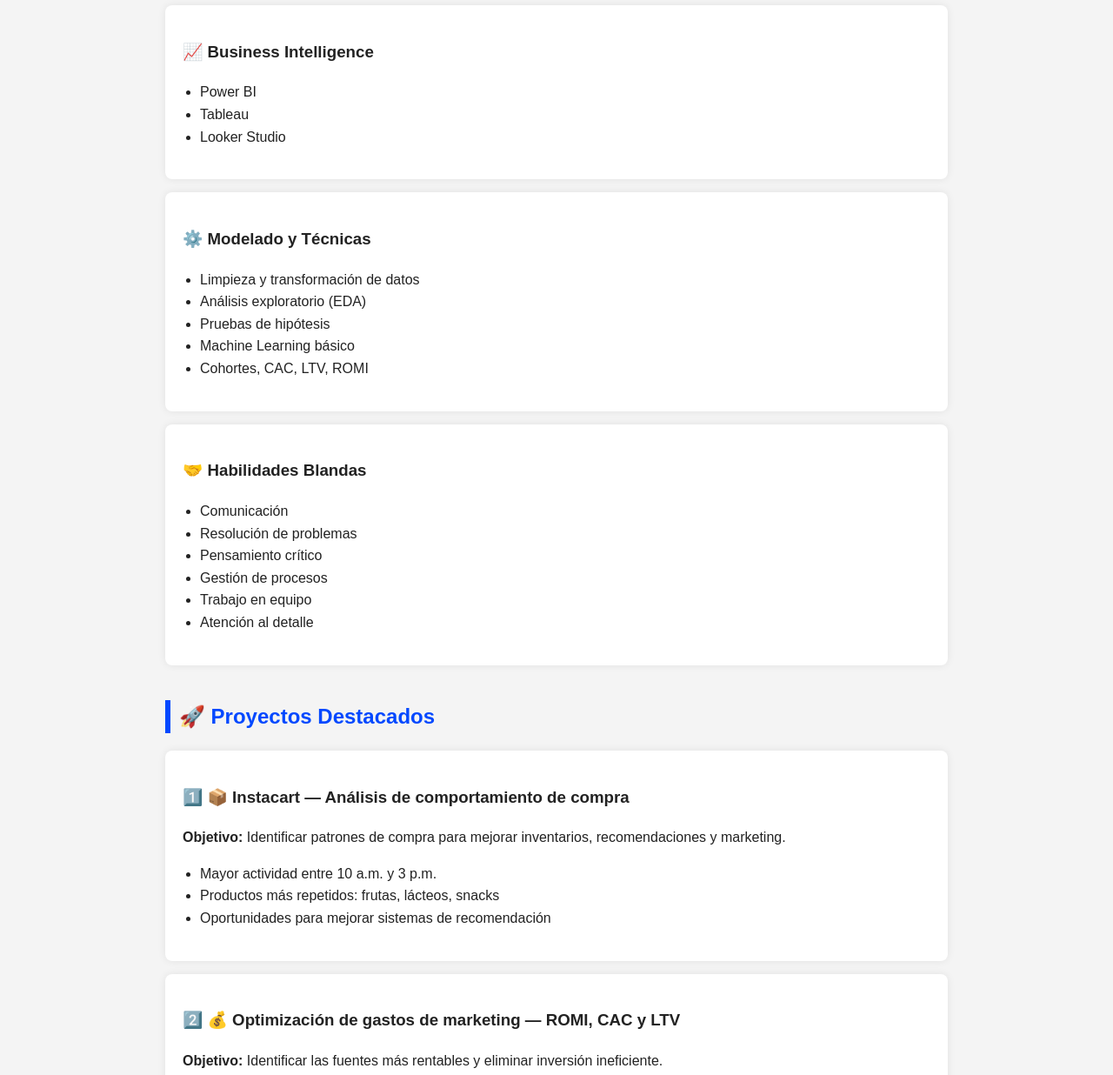
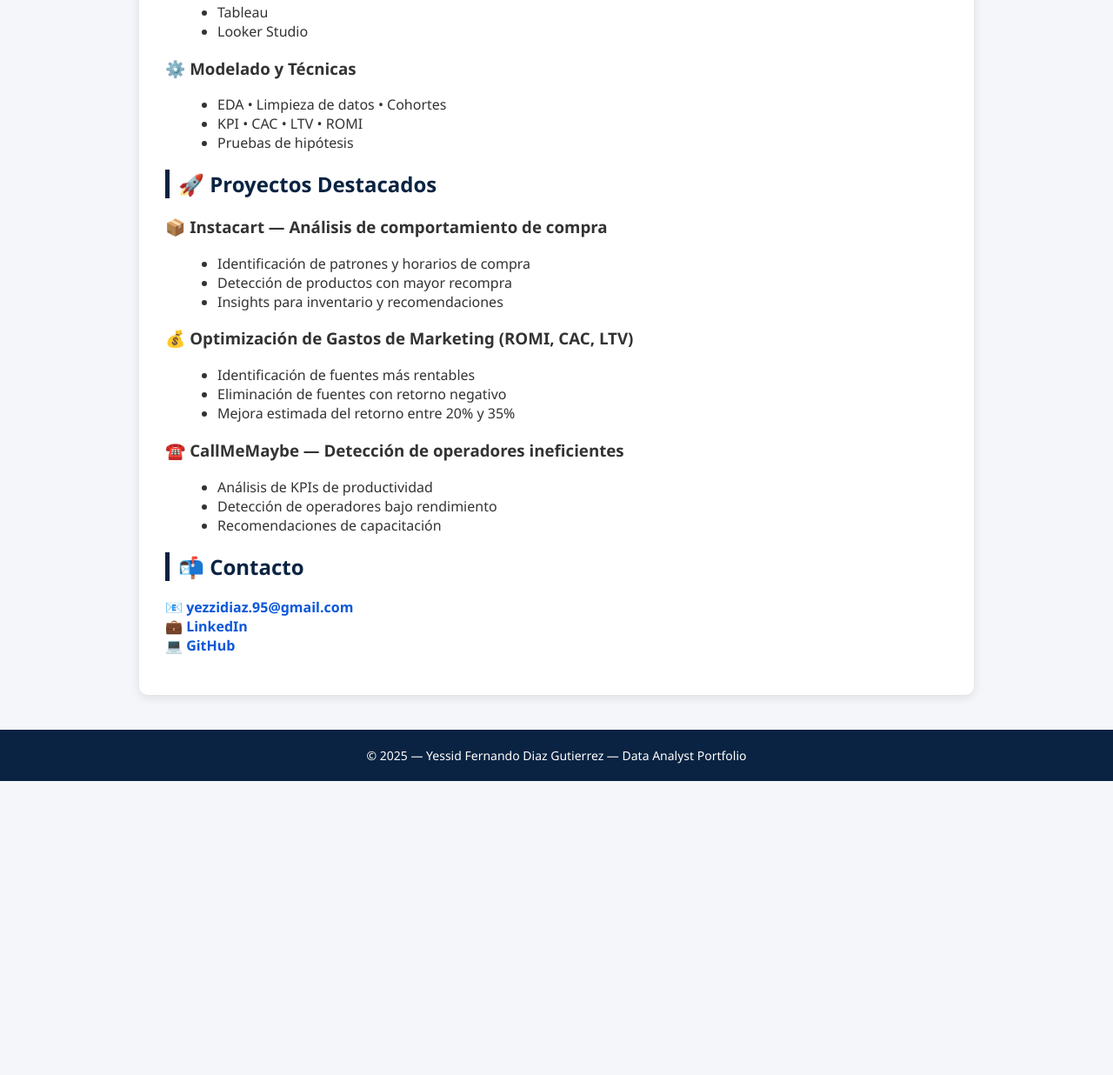
Before and after one commit to Yezzidiaz/Yezzidiaz.github.io, a plain HTML site: page index.html in a window 1280 px wide. Shown: the part 929-2165 px from the top of the page at 87% size. After the commit the page ends 1827 px from the top, so only its background shows below. Drawn offline with Linux system fonts and the light colour scheme.

Commit message:
Revise index.html for content and style updates
Updated personal information and improved styling.

```diff
--- a/index.html
+++ b/index.html
@@ -1,25 +1,24 @@
 <!DOCTYPE html>
 <html lang="es">
 <head>
-    <meta charset="UTF-8" />
-    <meta name="viewport" content="width=device-width, initial-scale=1.0" />
-    <title>Yessid Fernando Diaz Gutierrez | Data Analyst</title>
+    <meta charset="UTF-8">
+    <meta name="viewport" content="width=device-width, initial-scale=1.0">
+    <title>Yessid Diaz | Data Analyst Portfolio</title>
 
     <style>
         body {
-            font-family: Arial, Helvetica, sans-serif;
-            background: #f4f4f4;
+            font-family: "Segoe UI", Arial, sans-serif;
+            background: #f4f6f9;
             margin: 0;
             padding: 0;
-            color: #222;
-            line-height: 1.6;
+            color: #333;
         }
 
         header {
-            background: linear-gradient(135deg, #0048ff, #0066ff, #0094ff);
+            background: #0a2342;
             color: white;
             text-align: center;
-            padding: 60px 20px;
+            padding: 50px 20px;
         }
 
         header img {
@@ -27,168 +26,141 @@
             height: 160px;
             border-radius: 50%;
             border: 4px solid white;
+            object-fit: cover;
             margin-bottom: 15px;
-            object-fit: cover;
         }
 
         h1 {
             margin: 10px 0;
-            font-size: 32px;
+            font-size: 34px;
+        }
+
+        .tagline {
+            font-size: 18px;
+            opacity: 0.9;
+            margin-bottom: 20px;
+        }
+
+        .profile-box {
+            max-width: 900px;
+            background: white;
+            margin: 30px auto;
+            padding: 30px;
+            border-radius: 10px;
+            box-shadow: 0 3px 12px rgba(0,0,0,0.1);
         }
 
         h2 {
-            color: #0048ff;
-            border-left: 6px solid #0048ff;
+            color: #0a2342;
+            border-left: 5px solid #0a2342;
             padding-left: 10px;
-            margin-top: 40px;
-        }
-
-        .container {
-            width: 80%;
-            max-width: 900px;
-            margin: auto;
-            padding: 20px 0;
-        }
-
-        .card {
-            background: white;
-            padding: 20px;
-            margin: 15px 0;
-            border-radius: 8px;
-            box-shadow: 0 0 10px rgba(0,0,0,0.08);
         }
 
         ul {
-            padding-left: 20px;
+            margin-left: 20px;
         }
 
         .contact a {
-            color: #0066ff;
+            color: #0a57d9;
+            text-decoration: none;
             font-weight: bold;
         }
 
         footer {
             text-align: center;
-            background: #222;
-            color: white;
             padding: 20px;
             margin-top: 40px;
+            background: #0a2342;
+            color: white;
+            font-size: 14px;
         }
     </style>
 </head>
 
 <body>
 
-    <!-- ENCABEZADO -->
     <header>
-        <img src="tu_imagen.jpg" alt="Yessid Diaz">
-        <h1>🌟 Yessid Fernando Diaz Gutierrez</h1>
-        <p>Analista de Datos | Business Intelligence | Procesos & Automatización</p>
-        <p>📧 yezzidiaz.95@gmail.com • 💼 LinkedIn: yessid-diaz-gutierrez • 💻 GitHub: Yezzidiaz</p>
+        <!-- FOTO CARGADA POR TI -->
+        <img src="IMG_7372.jpeg" alt="Yessid Diaz">
+
+        <h1>Yessid Fernando Diaz Gutierrez</h1>
+        <p class="tagline">Analista de Datos | Business Intelligence | Procesos & Automatización</p>
+
+        <p>
+            📧 <a style="color:white;" href="mailto:yezzidiaz.95@gmail.com">yezzidiaz.95@gmail.com</a> |
+            💼 <a style="color:white;" href="https://www.linkedin.com/in/yessid-diaz-gutierrez">LinkedIn</a> |
+            💻 <a style="color:white;" href="https://github.com/Yezzidiaz">GitHub</a>
+        </p>
     </header>
 
-    <div class="container">
+    <div class="profile-box">
 
-        <!-- SOBRE MI -->
         <h2>👋 Sobre mí</h2>
-        <div class="card">
         <p>
-                Soy un Analista de Datos con formación en administración y talento humano,
-                y más de 9 años de experiencia en operaciones, análisis y optimización de procesos.
-                Transformo datos en insights accionables, automatizo tareas, mejoro reportes
-                y convierto información compleja en decisiones de negocio claras.
+            Analista de Datos con formación en administración y talento humano, con más de 9 años
+            de experiencia en análisis, operaciones y optimización de procesos.
+            Transformo datos en insights accionables, automatizo procesos y convierto información
+            compleja en decisiones claras para el negocio.
         </p>
-        </div>
 
-        <!-- HABILIDADES -->
         <h2>🛠️ Habilidades Técnicas</h2>
 
-        <div class="card">
         <h3>📊 Lenguajes y Análisis</h3>
         <ul>
             <li>Python (pandas, NumPy, matplotlib, seaborn)</li>
+            <li>SQL (PostgreSQL, BigQuery)</li>
+            <li>Excel Avanzado (Power Query, Tablas dinámicas)</li>
             <li>R</li>
-                <li>SQL (PostgreSQL, BigQuery)</li>
-                <li>Excel avanzado (Power Query, Tablas dinámicas)</li>
         </ul>
-        </div>
 
-        <div class="card">
         <h3>📈 Business Intelligence</h3>
         <ul>
             <li>Power BI</li>
             <li>Tableau</li>
             <li>Looker Studio</li>
         </ul>
-        </div>
 
-        <div class="card">
         <h3>⚙️ Modelado y Técnicas</h3>
         <ul>
-                <li>Limpieza y transformación de datos</li>
-                <li>Análisis exploratorio (EDA)</li>
+            <li>EDA • Limpieza de datos • Cohortes</li>
+            <li>KPI • CAC • LTV • ROMI</li>
             <li>Pruebas de hipótesis</li>
-                <li>Machine Learning básico</li>
-                <li>Cohortes, CAC, LTV, ROMI</li>
         </ul>
-        </div>
 
-        <div class="card">
-            <h3>🤝 Habilidades Blandas</h3>
-            <ul>
-                <li>Comunicación</li>
-                <li>Resolución de problemas</li>
-                <li>Pensamiento crítico</li>
-                <li>Gestión de procesos</li>
-                <li>Trabajo en equipo</li>
-                <li>Atención al detalle</li>
-            </ul>
-        </div>
-
-        <!-- PROYECTOS -->
         <h2>🚀 Proyectos Destacados</h2>
 
-        <div class="card">
-            <h3>1️⃣ 📦 Instacart — Análisis de comportamiento de compra</h3>
-            <p><strong>Objetivo:</strong> Identificar patrones de compra para mejorar inventarios, recomendaciones y marketing.</p>
+        <h3>📦 Instacart — Análisis de comportamiento de compra</h3>
         <ul>
-                <li>Mayor actividad entre 10 a.m. y 3 p.m.</li>
-                <li>Productos más repetidos: frutas, lácteos, snacks</li>
-                <li>Oportunidades para mejorar sistemas de recomendación</li>
+            <li>Identificación de patrones y horarios de compra</li>
+            <li>Detección de productos con mayor recompra</li>
+            <li>Insights para inventario y recomendaciones</li>
         </ul>
-        </div>
 
-        <div class="card">
-            <h3>2️⃣ 💰 Optimización de gastos de marketing — ROMI, CAC y LTV</h3>
-            <p><strong>Objetivo:</strong> Identificar las fuentes más rentables y eliminar inversión ineficiente.</p>
+        <h3>💰 Optimización de Gastos de Marketing (ROMI, CAC, LTV)</h3>
         <ul>
-                <li>Fuente 1: alta rentabilidad con bajo costo</li>
-                <li>Fuentes 7, 9, 10 → pérdidas</li>
-                <li>Aumento potencial del retorno entre 20% y 35%</li>
+            <li>Identificación de fuentes más rentables</li>
+            <li>Eliminación de fuentes con retorno negativo</li>
+            <li>Mejora estimada del retorno entre 20% y 35%</li>
         </ul>
-        </div>
 
-        <div class="card">
-            <h3>3️⃣ ☎️ CallMeMaybe — Detección de operadores ineficientes</h3>
-            <p><strong>Objetivo:</strong> Identificar operadores con bajo rendimiento mediante KPIs.</p>
+        <h3>☎️ CallMeMaybe — Detección de operadores ineficientes</h3>
         <ul>
-                <li>Duración promedio</li>
-                <li>Tasa de abandono</li>
-                <li>Productividad por operador</li>
+            <li>Análisis de KPIs de productividad</li>
+            <li>Detección de operadores bajo rendimiento</li>
+            <li>Recomendaciones de capacitación</li>
         </ul>
-        </div>
 
-        <!-- CONTACTO -->
         <h2>📬 Contacto</h2>
-        <div class="card contact">
-            <p>📧 Correo: <a href="mailto:yezzidiaz.95@gmail.com">yezzidiaz.95@gmail.com</a></p>
-            <p>💼 LinkedIn: <a href="https://www.linkedin.com/in/yessid-diaz-gutierrez">yessid-diaz-gutierrez</a></p>
-            <p>💻 GitHub: <a href="https://github.com/Yezzidiaz">Yezzidiaz</a></p>
-        </div>
+        <p class="contact">
+            📧 <a href="mailto:yezzidiaz.95@gmail.com">yezzidiaz.95@gmail.com</a><br>
+            💼 <a href="https://www.linkedin.com/in/yessid-diaz-gutierrez">LinkedIn</a><br>
+            💻 <a href="https://github.com/Yezzidiaz">GitHub</a>
+        </p>
+
     </div>
 
     <footer>
-        © 2025 • Yessid Fernando Diaz Gutierrez • Portafolio Data Analyst
+        © 2025 — Yessid Fernando Diaz Gutierrez — Data Analyst Portfolio
     </footer>
 
 </body>
```
Lines whose indentation alone changed are shown as unchanged.
